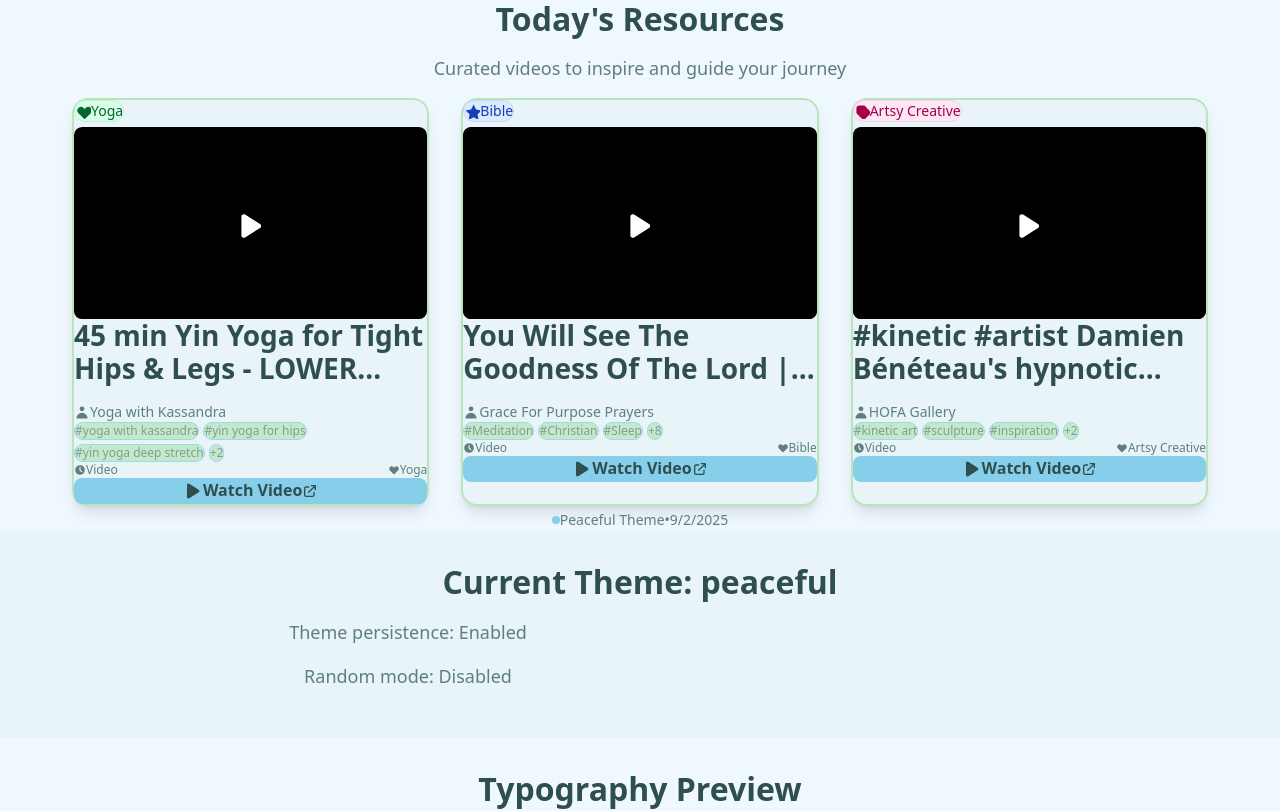
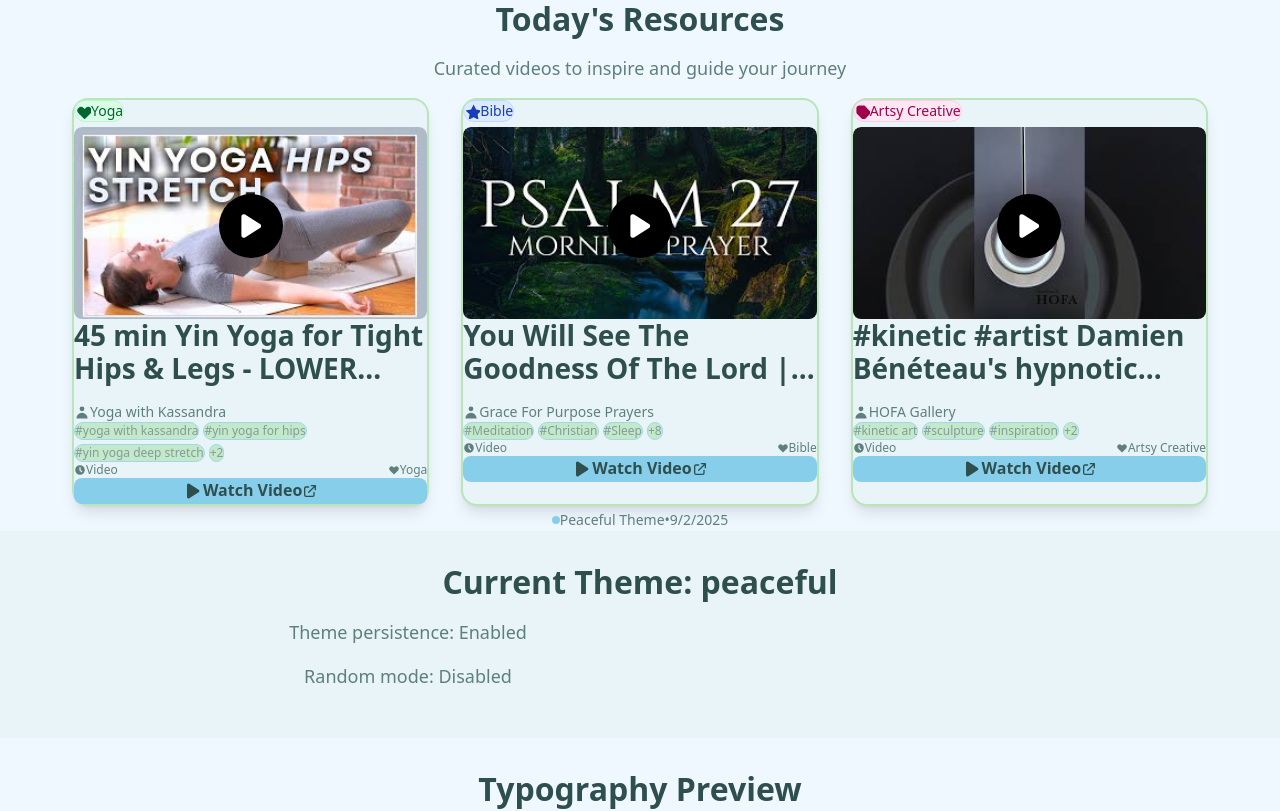
Before and after one commit to adoublens/morning-affirmations, a Next.js app in the folder source/: page / in a window 1280 px wide. Shown: the part 980-1791 px from the top of the page. Built offline with nearby package versions, Linux system fonts and the light colour scheme; no server answers.

Commit message:
🐛 fix: video thumbnail images were not appearing

```diff
--- a/source/components/content/VideoThumbnail.tsx
+++ b/source/components/content/VideoThumbnail.tsx
@@ -63,7 +63,7 @@
           </div>
         )}
 
-        <div className={`relative overflow-hidden rounded-lg transition-opacity duration-300 ${
+        <div className={`relative overflow-hidden rounded-lg transition-all duration-300 hover:brightness-90 ${
           imageLoading ? 'opacity-0' : 'opacity-100'
         }`}>
           {thumbnail ? (
@@ -93,8 +93,8 @@
           )}
 
           {/* Play Button Overlay */}
-          <div className="absolute inset-0 flex items-center justify-center bg-black bg-opacity-0 hover:bg-opacity-20 transition-all duration-200">
-            <div className="w-16 h-16 bg-black bg-opacity-50 rounded-full flex items-center justify-center hover:bg-opacity-70 transition-all duration-200">
+          <div className="absolute inset-0 flex items-center justify-center group">
+            <div className="w-16 h-16 bg-black bg-opacity-50 rounded-full flex items-center justify-center group-hover:bg-opacity-70 transition-all duration-200">
               <svg className="w-8 h-8 text-white ml-1" fill="currentColor" viewBox="0 0 20 20">
                 <path d="M6.3 2.841A1.5 1.5 0 004 4.11V15.89a1.5 1.5 0 002.3 1.269l9.344-5.89a1.5 1.5 0 000-2.538L6.3 2.84z" />
               </svg>
```
